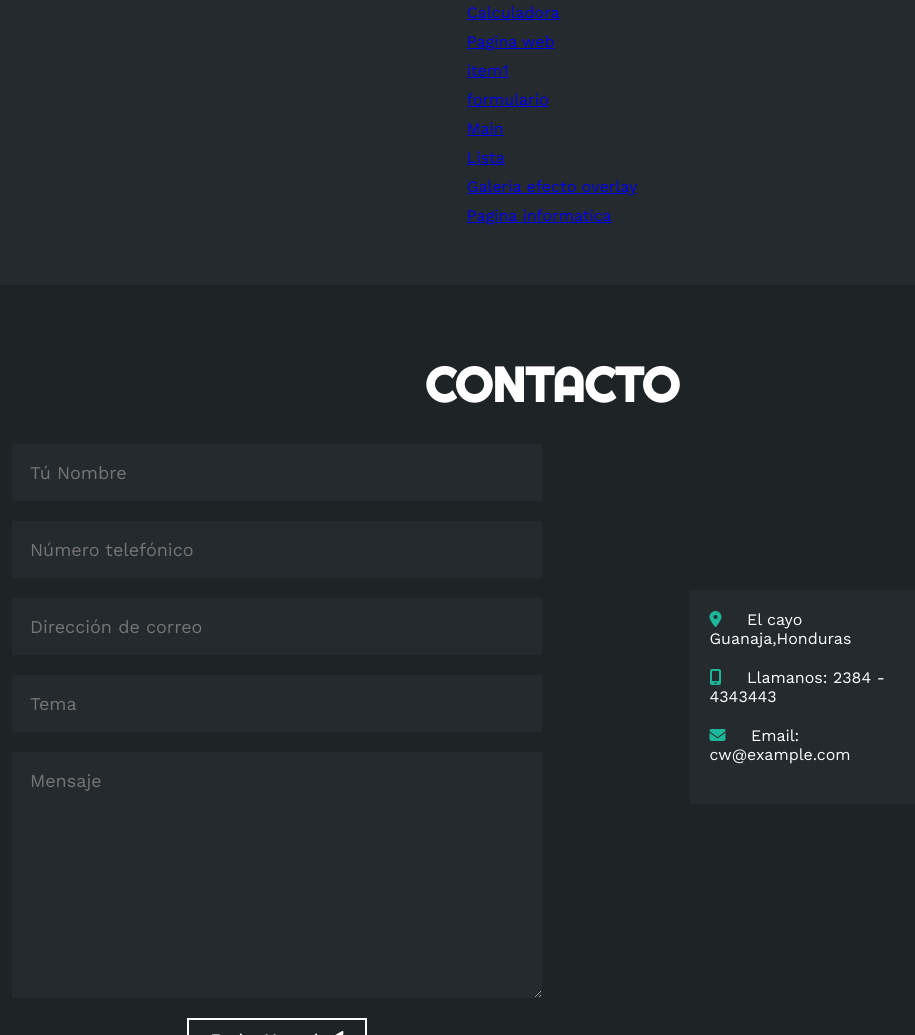
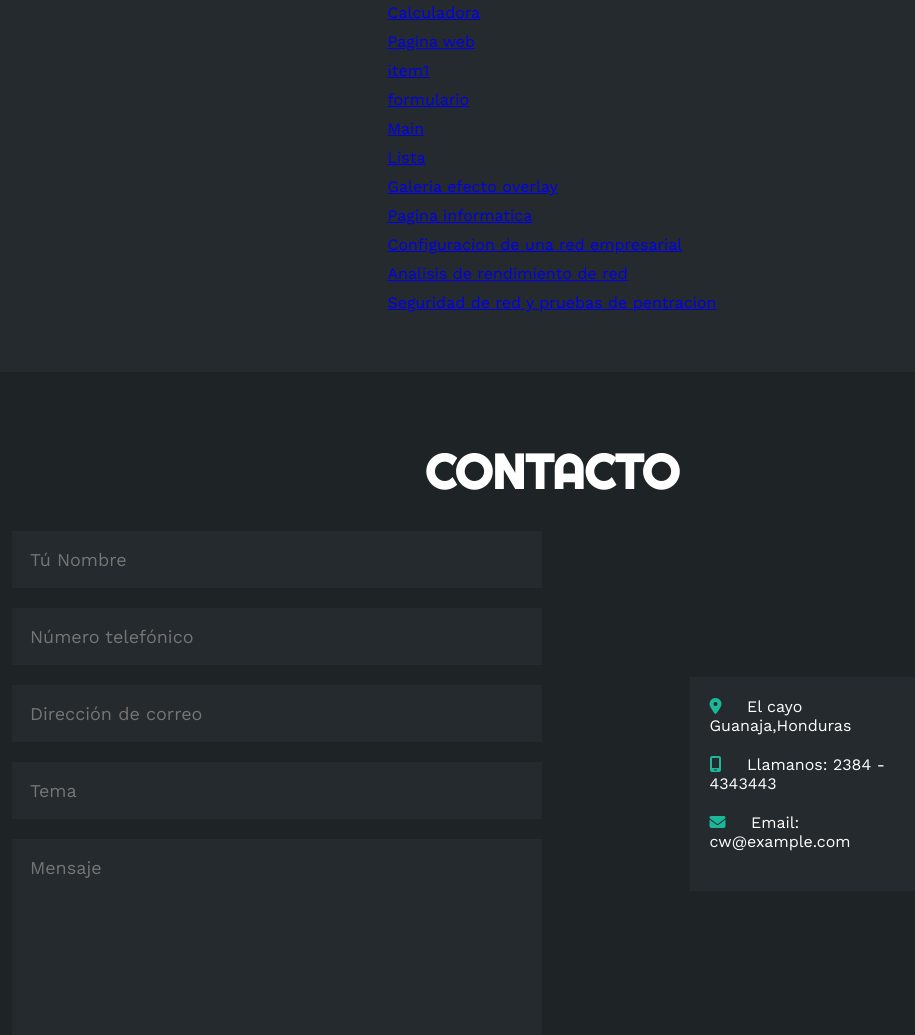
Before and after one commit to ahernandes121/ahernandes121.github.io, a plain HTML site: page index.html in a window 1280 px wide. Shown: the part 3414-4449 px from the top of the page, without its empty margins (88-1003 px from the left). Drawn offline with nearby package versions, Linux system fonts and the light colour scheme.

Commit message:
Add files via upload

```diff
--- a/index.html
+++ b/index.html
@@ -378,8 +378,16 @@
                             </div>
                             <div class="proyecto">
                                 <a href="practica12\index.html" target="_blank">Pagina informatica</a>
+                            </div>
+                            <div class="proyecto">
+                                <a href="INVESTIGACION01.docx" target="_blank">Configuracion de una red empresarial</a>
+                            </div>
+                            <div class="proyecto">
+                                <a href="INVESTIGACION02.docx" target="_blank">Analisis de rendimiento de red</a>
 
-                </div>
+                            </div> <div class="proyecto">
+                                <a href="INVESTIGACION03.docx" target="_blank">Seguridad de red y pruebas de pentracion</a>
+                            </div>
             </div>
         </div>
     </section>
```
